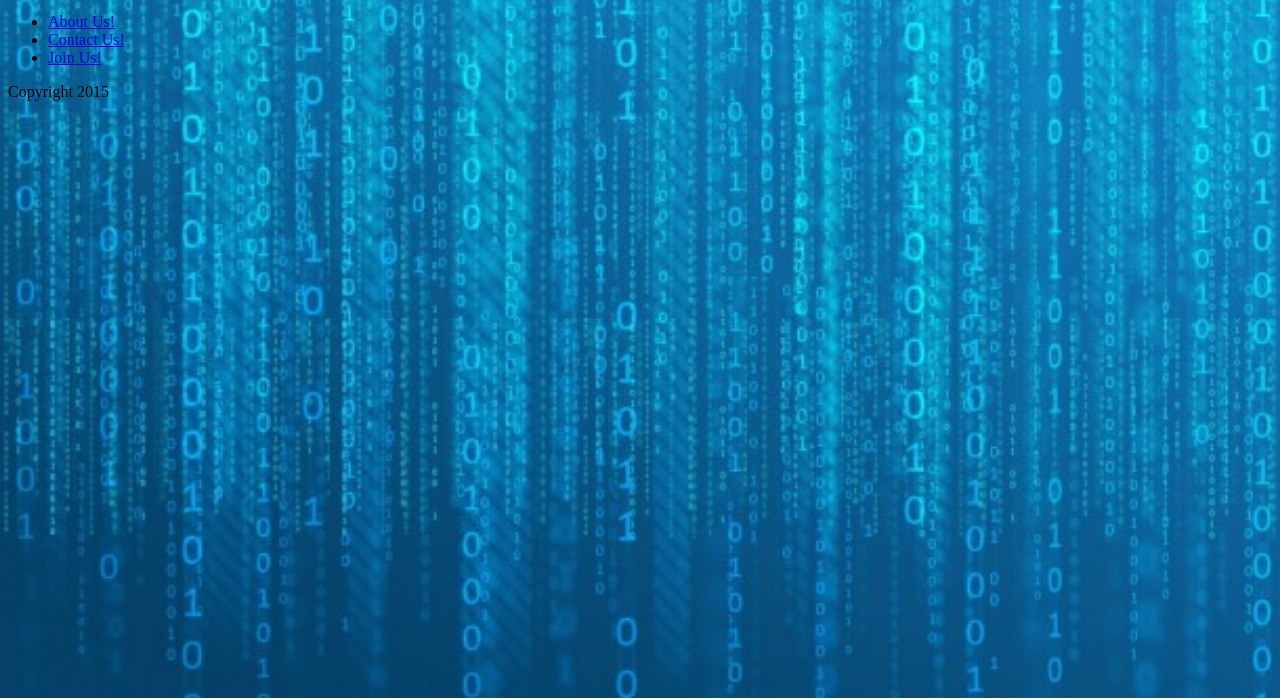
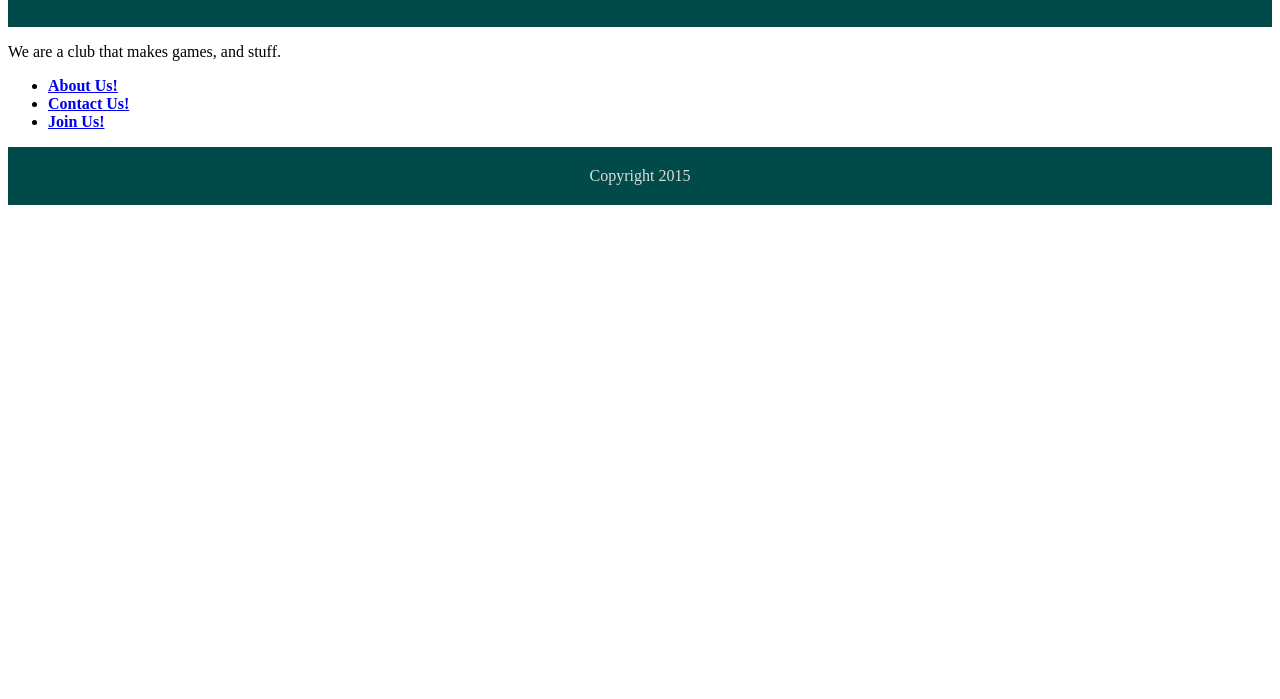
Before and after one commit to taz40/ChooseToCode, a plain HTML site: page index.html in a window 1280 px wide. Shown: the part 101-800 px from the top of the page. Drawn offline with Linux system fonts and the light colour scheme.

Commit message:
Style sheet

```diff
--- /dev/null
+++ b/app.css
@@ -0,0 +1,11 @@
+header, footer{
+    background-color: #004a4a;
+    color: #ddd;
+    padding: 20px;
+    text-align: center;
+}
+
+aside{
+    padding-top: 10;
+    font-weight: bold;
+}
--- a/index.html
+++ b/index.html
@@ -2,19 +2,24 @@
 <html>
     <head>
         <title>Game Dev Club</title>
+        <link href="app.css" rel="stylesheet" />
     </head>
-    <body style="background-image: url('images/code-wallpaper-28-610x381.jpg'); background-size: cover; background-repeat: no-repeat;">
+    <body>
         <header>
             <h1>Game Dev Club</h1>
         </header>
-        <p>
-            We are a club that makes games, and stuff.
-        </p>
-        <ul>
-            <li> <a href="about.html">About Us!<a></li>
-            <li> <a href="contact.html">Contact Us!<a></li>
-            <li> <a href="join.html">Join Us!<a></li>
-        </ul>
+        <section>
+            <p>
+                We are a club that makes games, and stuff.
+            </p>
+        </section>
+        <aside>
+            <ul>
+                <li> <a href="about.html">About Us!</a></li>
+                <li> <a href="contact.html">Contact Us!</a></li>
+                <li> <a href="join.html">Join Us!</a></li>
+            </ul>
+        </aside>
         <footer>
             Copyright 2015
         </footer>
```
